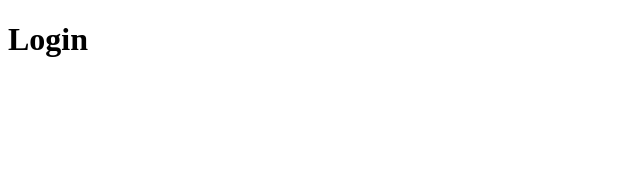
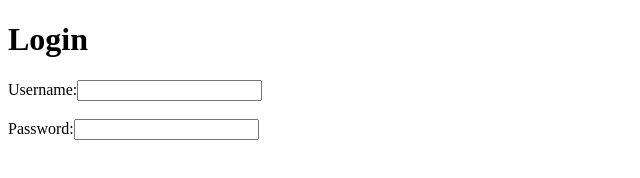
Before and after one commit to iamneo-production/afbaefaadccffdc305677616bfdbccbfebeddone, a website: page public/index.html in a window 1280 px wide. Shown: the whole page, without its empty margins (0-640 px from the left). Drawn offline with Linux system fonts and the light colour scheme.

Commit message:
Backup Commit

```diff
--- a/public/index.html
+++ b/public/index.html
@@ -9,7 +9,17 @@
 <body>
 <h1><strong>Login</strong></h1>
 
-<form action
+<form action="n.servelt">
+  <div>
+    Username:<input type="text" username="username">
+  </div>
+  <br>
+  <div>
+    Password:<input type="text" password="password">
+  </div>
+
+
+</form>
 
 
 </body>
```
